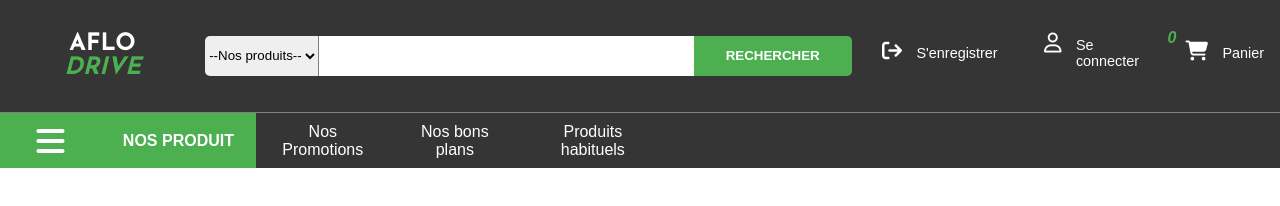
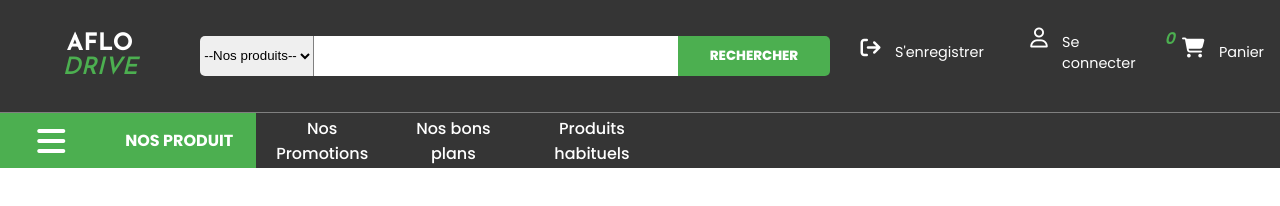
Before and after one commit to Muppssy/Aflo-drive-test, a plain HTML site: page index.html in a window 1280 px wide. Drawn offline with Linux system fonts and the light colour scheme.

Commit message:
Aflo Drive WIP

```diff
--- a/css/style.css
+++ b/css/style.css
@@ -1,5 +1,5 @@
 /* Font Family */
-
+@import url('https://fonts.googleapis.com/css2?family=Poppins:wght@100;200;300;400;500;600;700;800;900&display=swap');
 @import url("https://fonts.googleapis.com/css2?family=Josefin+Sans:wght@100;200;300;400;500;600;700&display=swap");
 /* =========== */
 
@@ -32,7 +32,7 @@ h1 {
 
 span {
   color: var(--color-prim);
-  font-weight: 900;
+  font-weight: 600;
   font-style: italic;
 }
 
```
